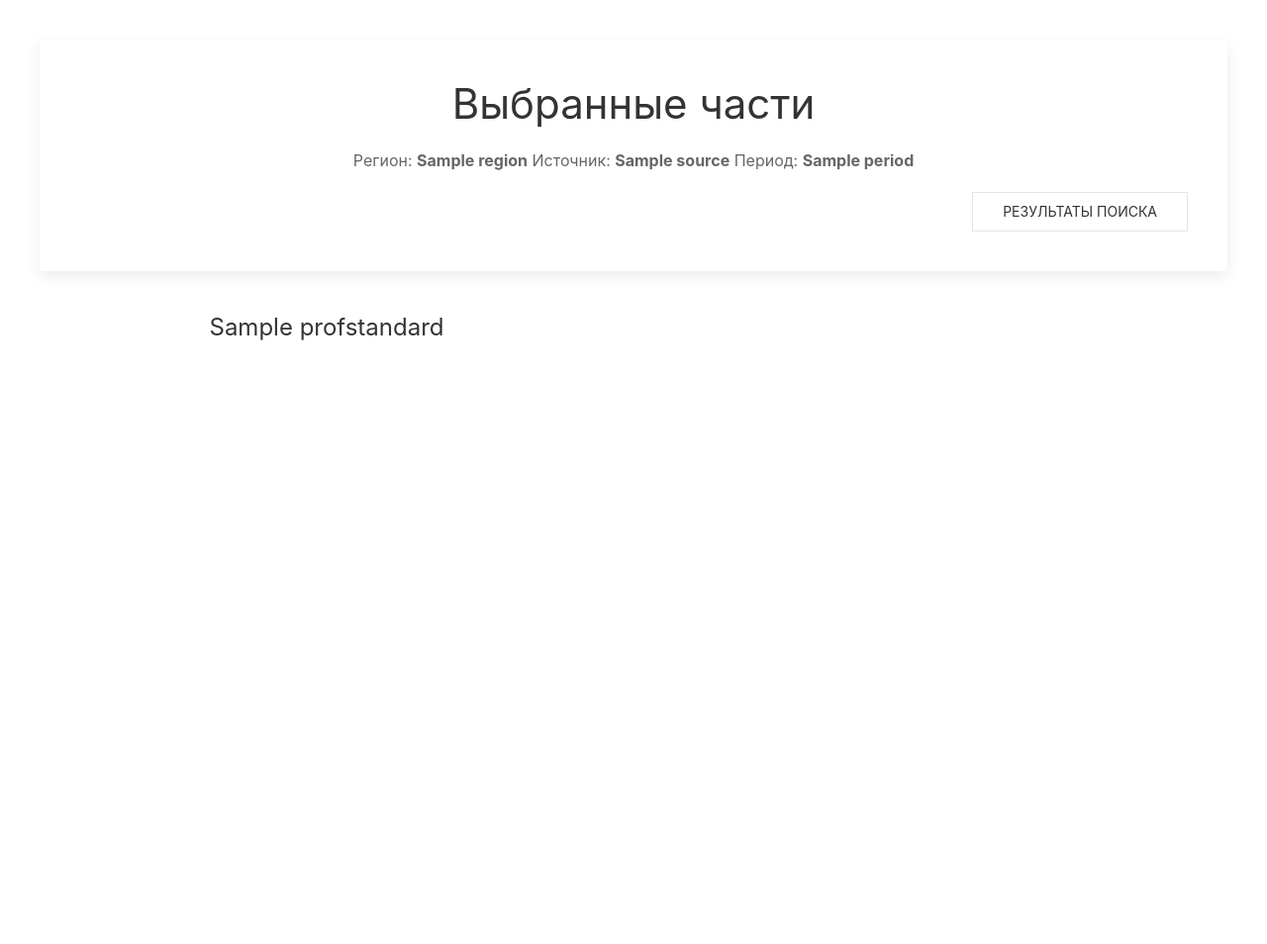
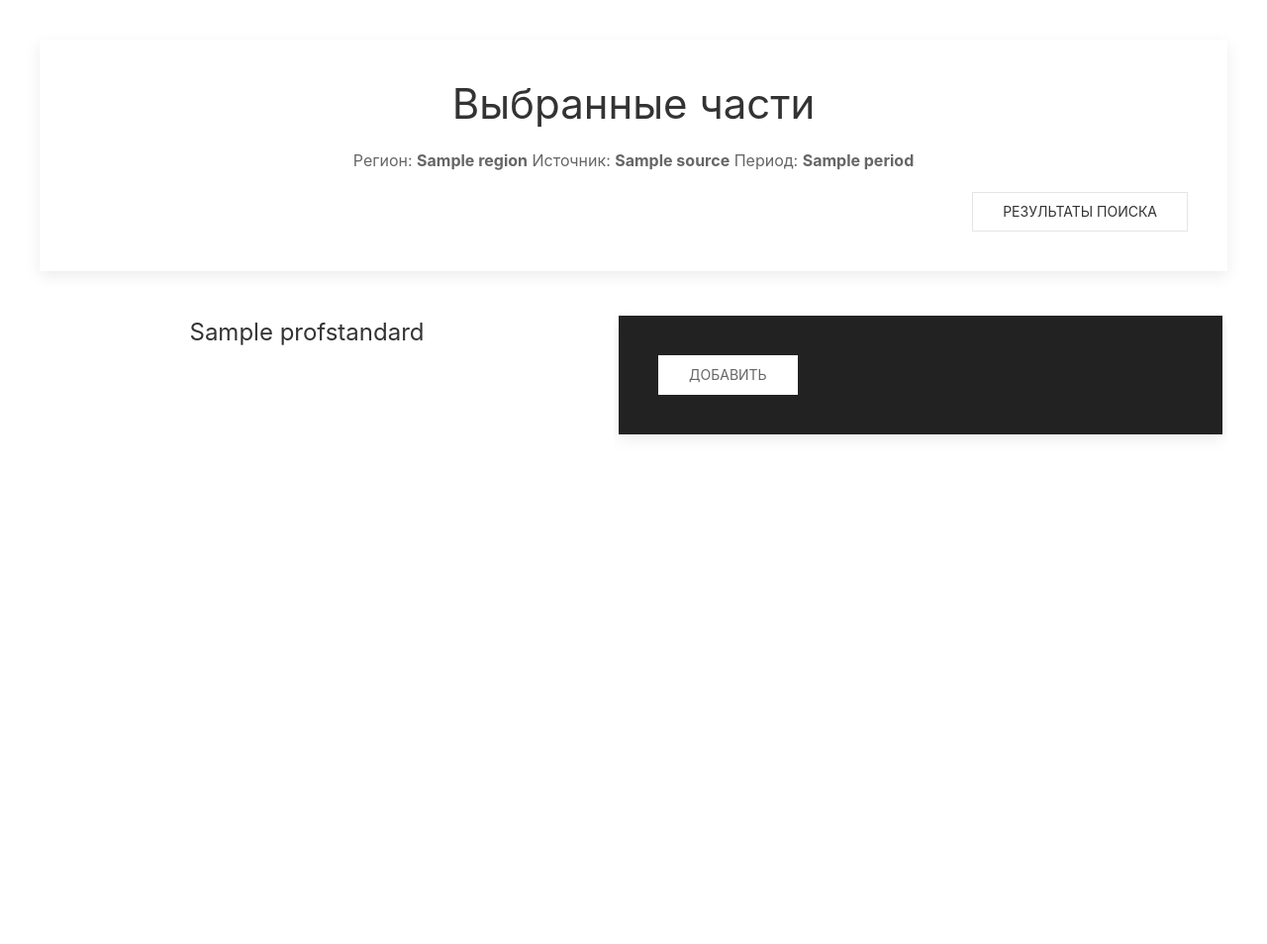
Before and after one commit to master8/vacancies_analyzer, a Flask app: template templates/selected.html in a window 1280 px wide. Shown: the whole page at 99% size. Before the commit the page ends 344 px from the top, so only its background shows below. Run offline with Flask 2, Linux system fonts and the light colour scheme; tables that the repository leaves empty hold one stand-in row (values such as "Sample post"); the template is opened without the code that fills it: values that come from a table or form of the project are taken from there, most other values are stand-ins (such as "Sample title", 1, 10 or a date in 2020).

Commit message:
complete
Сделал какую-то ну просто невероятную штуку, все летает работает, свестит, магия какая-то, кнопки нажимаются, добавляются, потом еще связь добавлю вообще огонь будет огненный

```diff
--- a/templates/index.html
+++ b/templates/index.html
@@ -50,6 +50,7 @@
             </div>
             <div>
                 <div class="uk-card uk-card-secondary uk-card-body">
+
                     <legend class="uk-legend">Другие параметры</legend>
 
                     <div class="uk-margin">
--- a/templates/selected.html
+++ b/templates/selected.html
@@ -7,6 +7,15 @@
     <link rel="stylesheet" href="../static/css/uikit.min.css" />
     <script src="../static/js/uikit.min.js"></script>
     <script src="../static/js/uikit-icons.min.js"></script>
+    <style>
+        .layer {
+            overflow: scroll; /* Добавляем полосы прокрутки */
+            height: 600px; /* Высота блока */
+            padding: 5px; /* Поля вокруг текста */
+            overflow-x: hidden;
+            overflow-y: auto;
+            }
+    </style>
 </head>
 <body>
 <div class="uk-padding">
@@ -18,7 +27,8 @@
 </div>
 <div class="uk-padding uk-padding-remove-top">
     <div class="uk-child-width-expand@s" uk-grid>
-        <div>
+        <div class="layer">
+
             {% for profession in professions %}
                 <h3 class="uk-text-center">{{ profession.name }}</h3>
                 {% for branch in profession.branches %}
@@ -106,8 +116,47 @@
                 {% endfor %}
             {% endfor %}
         </div>
-        <div>
-
+        <div class="layer">
+            <div class="uk-card uk-card-secondary uk-card-body" id = "panel">
+                 <button class="uk-button uk-button-primary" onclick="addButton()">Добавить</button>
+            </div>
+            <script>
+                var i = 0 ;
+                var allowSubmit = false ;
+                function addButton() {
+                    var panel = document.getElementById("panel");
+                    var div = document.createElement('div');
+                    if (allowSubmit === false){
+                        var btn = document.createElement('button');
+                        btn.className = "uk-button uk-button-default uk-align-right";
+                        btn.type = "submit";
+                        btn.id = 'submit';
+                        btn.innerHTML = 'Отправить';
+                        panel.appendChild(btn);
+                    }
+                    div.className = "uk-card uk-card-secondary uk-card-body";
+                    div.id = i;
+                    div.innerHTML = '<input class="uk-input uk-form-width-medium" name ="code" type="text" placeholder="Код компетенции">\n' +
+                            '<button class="uk-button uk-button-danger uk-align-right" onclick="del('+i+')">Удалить</button>' +
+                            '<div class="uk-margin">' +
+                            '<textarea class="uk-textarea" rows="5" placeholder="Наименование универсальной компетенции выпускника"></textarea>' +
+                            '</div>'    ;
+                    panel.appendChild(div);
+                    console.log("нажатие");
+                    i+=1;
+                    allowSubmit = true;
+                }
+                function del(n) {
+                    var panel = document.getElementById("panel");
+                    var div = document.getElementById(n);
+                    panel.removeChild(div);
+                    if (panel.childElementCount < 3) {
+                        var sub = document.getElementById('submit');
+                        panel.removeChild(sub);
+                        allowSubmit = false;
+                    }
+                }
+            </script>
         </div>
     </div>
 </div>
```
Also changed, not shown: static/diagram/test_diagram.svg.
